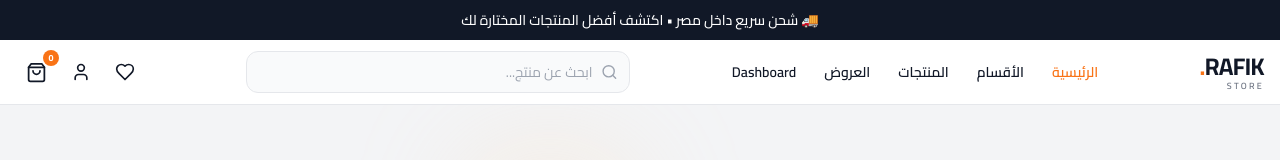
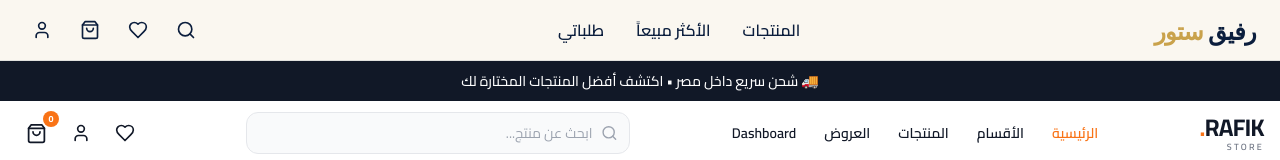
Before and after one commit to rafikstoore-cyber/rafikstoore-shop, a Next.js app: page / in a window 1280 px wide. Shown: the top 160 px of the page. Built offline with nearby package versions, Linux system fonts and the light colour scheme.

Commit message:
Update layout.tsx

```diff
--- a/src/app/layout.tsx
+++ b/src/app/layout.tsx
@@ -1,6 +1,8 @@
 import type { Metadata } from "next";
 import { Cairo, Playfair_Display } from "next/font/google";
 import "./globals.css";
+import Header from "@/components/layout/Header";
+import Footer from "@/components/layout/Footer";
 
 const cairo = Cairo({
   subsets: ["arabic", "latin"],
@@ -26,8 +28,10 @@
 }) {
   return (
     <html lang="ar" dir="rtl">
-      <body className={`${cairo.variable} ${playfair.variable} font-body`}>
-        {children}
+      <body className={`${cairo.variable} ${playfair.variable} font-body flex flex-col min-h-screen`}>
+        <Header />
+        <main className="flex-grow">{children}</main>
+        <Footer />
       </body>
     </html>
   );
```
